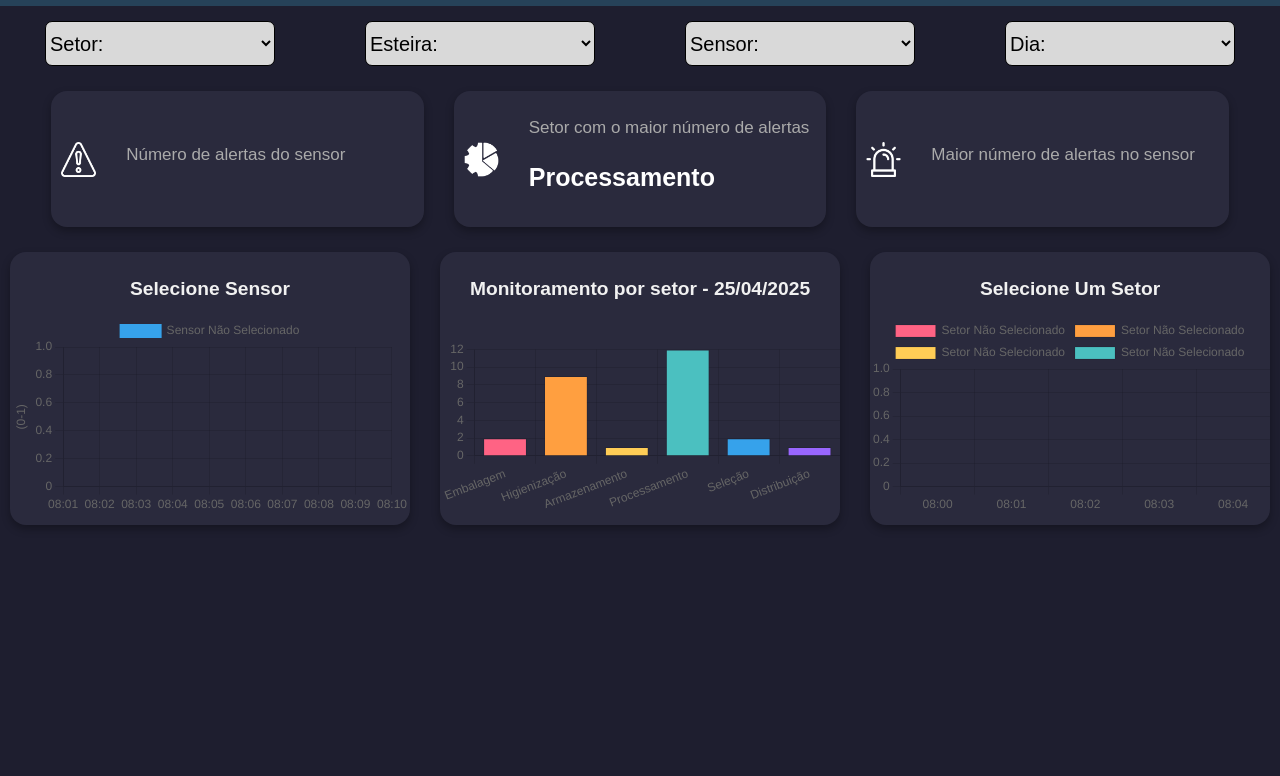
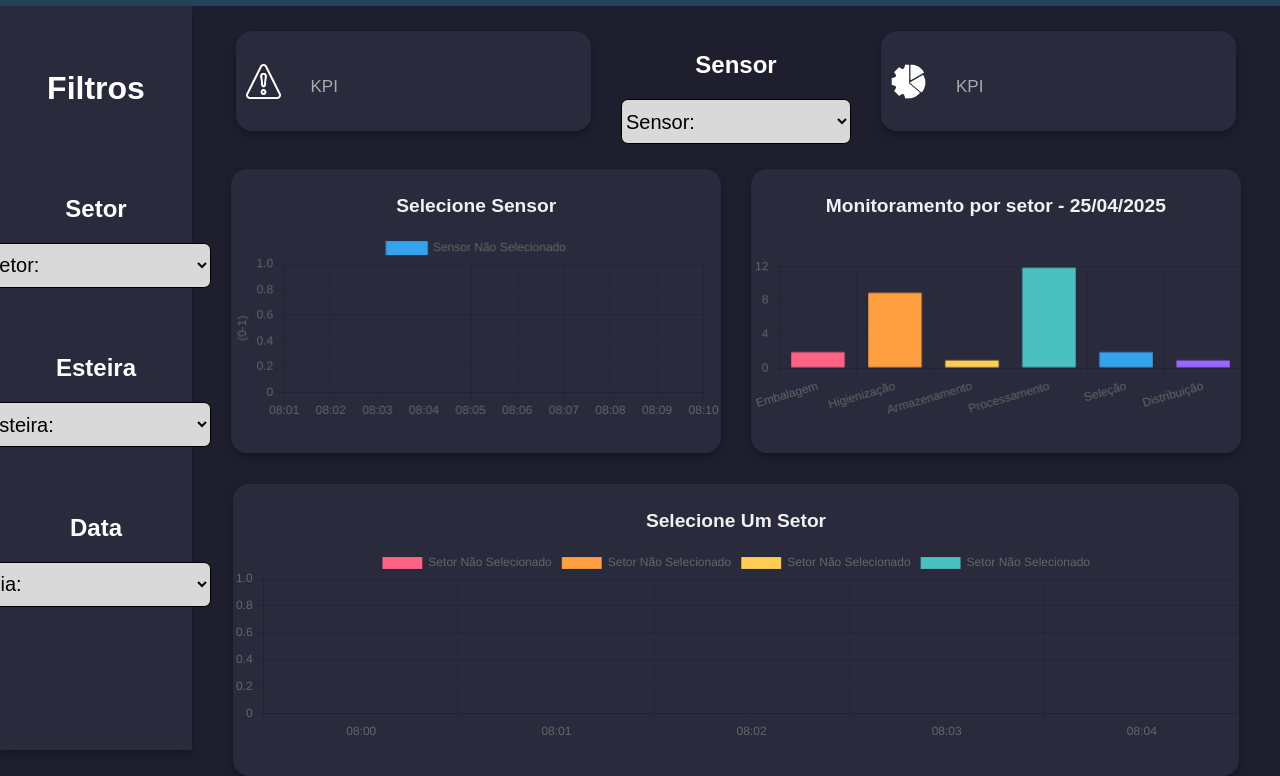
Before and after one commit to GRUPO1-PI/Site-Institucional, a plain HTML site: page HTML/dashboard.html in a window 1280 px wide. Shown: the part 61-837 px from the top of the page. Before the commit the page ends 800 px from the top, so only its background shows below. Drawn offline with nearby package versions, Linux system fonts and the light colour scheme.

Commit message:
Dashboard reorganizada e algumas das validações de cadastro feita

```diff
--- a/CSS/dashboard.css
+++ b/CSS/dashboard.css
@@ -3,6 +3,13 @@ body {
     background-color: #1e1e2f;
     color: #ffffff;
     font-family: sans-serif;
+}
+
+html {
+
+    height: 100%;
+    position: relative;
+
 }
 
 header {
@@ -16,15 +23,21 @@ header .container {
     padding: 0 20px;
 }
 
-.Sonicorp{
+main {
+    display: flex;
+    height: 100%;
+}
+
+.Sonicorp {
     display: flex;
     justify-content: flex-start;
     margin-left: 0;
     padding: 5px;
 }
+
 .Sonicorp img {
-   width: 200px;
-   padding-right: 200px;
+    width: 200px;
+    padding-right: 200px;
 }
 
 .navbar {
@@ -41,18 +54,36 @@ header .container {
     color: #ffffff;
     text-decoration: none;
 }
+
+#filtros {
+    display: flex;
+    flex-direction: column;
+    justify-content: space-around;
+    align-items: center;
+    width: 15%;
+    height: 93vh;
+    background-color: #2a2a3d;
+    box-shadow: 0 4px 8px rgba(0, 0, 0, 0.3);
+}
+
+#dashboard {
+    width: 85%;
+}
+
 .lista {
     list-style-type: none;
 }
+
 .agora {
     font-weight: bolder;
 }
 
-.perfil{
+.perfil {
     margin-left: auto;
     padding-right: 20px;
 }
-.perfil img{
+
+.perfil img {
     display: flex;
     width: 35px;
     height: 35px;
@@ -61,7 +92,7 @@ header .container {
     padding-left: 30px
 }
 
-.logout img{
+.logout img {
     display: flex;
     width: 35px;
     height: 35px;
@@ -70,16 +101,19 @@ header .container {
 }
 
 
-main{
+main {
     height: 478px;
 }
+
 .card {
     background-color: #2a2a3d;
     border-radius: 16px;
     padding: 10px;
-    width: 500px;
+    width: 300vh;
+    height: 10vh;
+    align-items: center;
+    font-size: 20px;
     display: flex;
-    align-items: center;
     gap: 30px;
     box-shadow: 0 4px 8px rgba(0, 0, 0, 0.3);
     transition: transform 0.3s;
@@ -89,7 +123,7 @@ main{
     transform: scale(1.03);
 }
 
-.card img{
+.card img {
     display: flex;
     width: 35px;
     height: 35px;
@@ -108,7 +142,7 @@ main{
     color: white;
 }
 
-select{
+select {
     width: 230px;
     height: 30px;
     background-color: #D9D9D9;
@@ -119,7 +153,7 @@ select{
     display: flex;
 }
 
-.select{
+.select {
     display: flex;
     margin-top: 15px;
     display: flex;
@@ -133,6 +167,7 @@ select{
     flex-wrap: wrap;
     justify-content: center;
     gap: 30px;
+    height: 60%;
     padding-top: 25px;
 }
 
@@ -147,23 +182,50 @@ select{
 }
 
 
-#divGrafico {
+.divGrafico {
     background-color: #2a2a3d;
+    height: 33vh;
+    width: 45%;
     border-radius: 16px;
     padding-top: 10px;
     padding-bottom: 10px;
-    width: 400px;
     box-shadow: 0 4px 8px rgba(0, 0, 0, 0.3);
     transition: transform 0.3s;
 }
 
-#divGrafico:hover {
+.divGrafico:hover {
     transform: scale(1.02);
 }
 
-#divGrafico h2 {
+.divGrafico h2 {
     font-size: 1.2rem;
     margin-bottom: 15px;
     text-align: center;
     color: #f1f1f1;
 }
+
+#tituloSensor {
+    text-align: center;
+}
+
+#tituloFiltro {
+
+    margin-top: -10vh;
+
+}
+
+#grafico3 {
+    width: 92.5%;
+    height: 34vh;
+    margin-top: 0.1vh;
+}
+
+
+.filtroSelect {
+
+    text-align: center;
+    display: flex;
+    flex-direction: column;
+    margin-top: -30vh;
+
+}
--- a/HTML/dashboard.html
+++ b/HTML/dashboard.html
@@ -40,7 +40,16 @@
             </div>
         </div>
     </header>
-    <div class="select">
+
+
+    <main>
+
+        <div id="filtros">
+
+            <h1 id="tituloFiltro">Filtros</h1>
+
+            <div class="filtroSelect">
+                <h2 class="tituloSelect">Setor</h2>
                 <select onchange="teste()" id="select_setor">
                     <option value="0" disabled selected>Setor:</option>
                     <option value="selecao">Seleção</option>
@@ -50,7 +59,10 @@
                     <option value="armazenamento">Armazenamento</option>
                     <option value="distribuicao">Distribuição</option>
                 </select>
+            </div>
 
+            <div class="filtroSelect">
+                <h2 class="tituloSelect">Esteira</h2>
                 <select onchange="teste()" id="select_esteira">
                     <option value="0" disabled selected>Esteira:</option>
                     <option value="1">Esteira 1</option>
@@ -64,16 +76,9 @@
                     <option value="9">Esteira 9</option>
                     <option value="10">Esteira 10</option>
                 </select>
-
-
-        <select onchange="teste()" id="select_sensor">
-            <option value="0" disabled selected>Sensor:</option>
-            <option id="optSensor1" value="A24">A24</option>
-            <option id="optSensor2" value="H34">H34</option>
-            <option id="optSensor3" value="C04">C04</option>
-            <option id="optSensor4" value="X94">X94</option>
-        </select>
-
+            </div>
+            <div class="filtroSelect">
+                <h2 class="tituloSelect">Data</h2>
                 <select onchange="teste()" id="select_dia">
                     <option value="0" disabled selected>Dia:</option>
                     <option id="optSensor1" value="A24">06/05/2025</option>
@@ -84,51 +89,57 @@
             </div>
 
 
-    <main>
+        </div>
 
+        <div id="dashboard">
 
             <div class="topCards">
                 <div class="card">
                     <img src="../IMG/alerta.png" alt="">
                     <div class="info">
-                    <p id="KPI1_paragrafo">Número de alertas do sensor</p>
-                    <h3 id="KPI1_h3"></h3>
+                        <p id="KPI1_paragrafo">KPI</p>
                     </div>
+                </div>
+                <div>
+
+
+                    <h2 id="tituloSensor">Sensor</h2>
+                    <select onchange="teste()" id="select_sensor">
+                        <option value="0" disabled selected>Sensor:</option>
+                        <option id="optSensor1" value="A24">A24</option>
+                        <option id="optSensor2" value="H34">H34</option>
+                        <option id="optSensor3" value="C04">C04</option>
+                        <option id="optSensor4" value="X94">X94</option>
+                    </select>
+
                 </div>
                 <div class="card">
                     <img src="../IMG/setor.png" alt="">
                     <div class="info">
-                    <p id="KPI2_paragrafo">Setor com o maior número de alertas</p>
-                    <h3 id="KPI2_h3">Processamento</h3>
-                </div>
-            </div>
-            <div class="card">
-                <img src="../IMG/kpi3.png" alt="">
-                <div class="info">
-                    <p id="KPI3_paragrafo">Maior número de alertas no sensor</p>
-                    <h3 id="KPI3_h3"></h3>
+                        <p id="KPI2_paragrafo">KPI</p>
                     </div>
                 </div>
             </div>
 
             <div id="container">
 
-            <div id="divGrafico">
+                <div class="divGrafico" id="grafico1">
                     <div class="container">
                         <h2 id="tituloSensorIndi">Selecione Sensor</h2>
-                    <canvas id="individual"></canvas>
+                        <canvas height="115vh" id="individual" class="grafico"></canvas>
                     </div>
                 </div>
-            <div id="divGrafico">
+                <div class="divGrafico" id="grafico2">
                     <div class="container">
                         <h2>Monitoramento por setor - 25/04/2025</h2>
-                    <canvas id="alertas"></canvas>
+                        <canvas height="115vh" id="alertas" class="grafico"></canvas>
                     </div>
                 </div>
-            <div id="divGrafico">
+                <div class="divGrafico" id="grafico3">
                     <div class="container">
                         <h2 id="textoGraficoPorMinuto">Selecione Um Setor</h2>
-                    <canvas id="monitoramentoPorMinuto"></canvas>
+                        <canvas height="58vh" id="monitoramentoPorMinuto" class="grafico"></canvas>
+                    </div>
                 </div>
             </div>
         </div>
@@ -403,7 +414,6 @@
             tituloSensorIndi.innerHTML = `Monitoramento do Sensor ${sensor} por minuto`
             KPI1_h3.innerHTML = `4`
         }
-
         if (sensor == 'B24') {
             individual.destroy();
             individual = new Chart(document.getElementById('individual'), {
@@ -538,7 +548,6 @@
             KPI1_h3.innerHTML = `2`
         }
     }
-
     individual = new Chart(document.getElementById('individual'), {
         type: 'line',
         data: {
@@ -567,8 +576,6 @@
             }
         }
     });
-
-
     const alertas = new Chart(document.getElementById('alertas'), {
         type: 'bar',
         data: {
@@ -640,7 +647,6 @@
                     'rgba(75, 192, 192)'
                 ],
             }
-
             ]
         },
         options: {
```
Also changed, not shown: CSS/paginaCadastro.css (+8 -0 lines), HTML/cadastro.html (+7 -3 lines), JS/validarCadastro.js (+117 -40 lines). Lines whose indentation alone changed are shown as unchanged.
